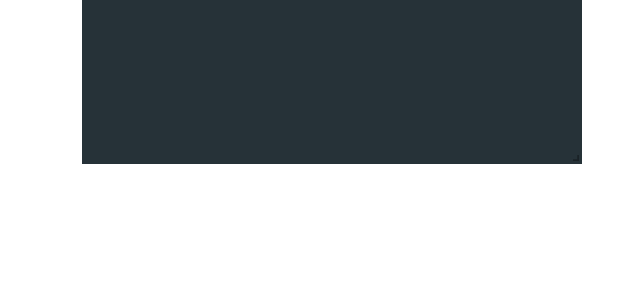
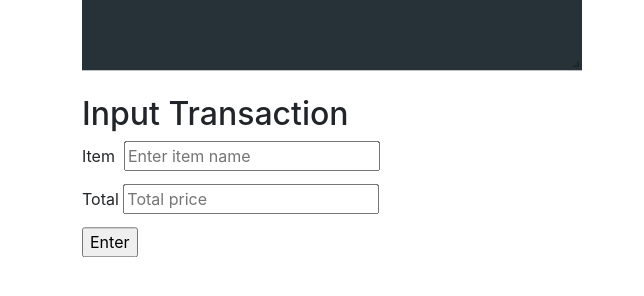
Before and after one commit to akamran2001/business_optimization_hack_in_place_2.0, a React (Create React App) app in the folder webapp/webapp/: page / in a window 1280 px wide. Shown: the part 438-734 px from the top of the page, without its empty margins (0-644 px from the left). Built offline with nearby package versions, Linux system fonts and the light colour scheme.

Commit message:
add dummy input button

```diff
--- a/webapp/webapp/src/App.css
+++ b/webapp/webapp/src/App.css
@@ -47,6 +47,11 @@
   right: -10px;
 }
 
+.inputform {
+  display: flex;
+  flex-direction: column;
+}
+
 @keyframes App-logo-spin {
   from {
     transform: rotate(0deg);
--- a/webapp/webapp/src/app/home.js
+++ b/webapp/webapp/src/app/home.js
@@ -1,5 +1,6 @@
 import React from "react";
 import Money_Graph from "./money_graph";
+import InputButton from "./manual_input"
 import CustHistogram from "./customer_histogram";
 
 function home(props) {
@@ -17,6 +18,9 @@
         <div className="col-sm">
           <CustHistogram />
         </div>
+        <div>
+          <InputButton />
+        </div>
       </div>
     </div>
   );
--- /dev/null
+++ b/webapp/webapp/src/app/manual_input.js
@@ -0,0 +1,27 @@
+import React from "react";
+
+function inputButton() {
+    return (
+        <div style={{paddingTop: '25px'}}>
+            <h2>Input Transaction</h2>
+            <form className="inputform">
+                <div>
+                    <label>
+                        <p>Item&nbsp;&nbsp;</p>
+                    </label>
+                    <input type="text" placeholder="Enter item name"/>
+                </div>
+                <div>
+                    <label>
+                        <p>Total&nbsp;</p>
+                    </label>
+                    <input type="text" placeholder="Total price"/>
+                </div>
+                <div>
+                    <input type="submit" value="Enter"/>
+                </div>
+            </form>
+        </div>
+    )
+}
+export default inputButton;
```
